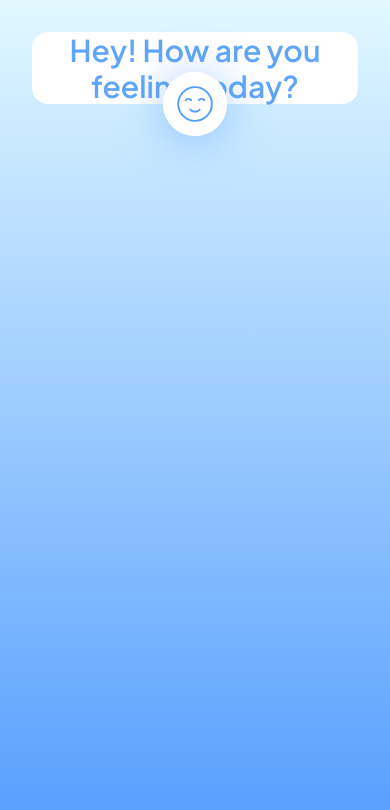
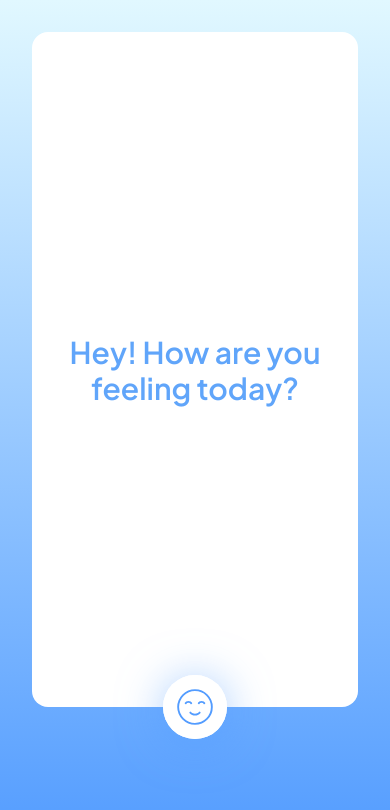
Before and after one commit to devignx/gta-prep, a React (Create React App) app: page / in a window 390 px wide. Shown: the top 810 px of the page. Built offline with nearby package versions, Linux system fonts and the light colour scheme.

Commit message:
home height solved

```diff
--- a/src/components/zen/ZenCards.jsx
+++ b/src/components/zen/ZenCards.jsx
@@ -8,7 +8,7 @@ const ZenCards = ({ selectedCategory, randomTask }) => {
     return (
         <div>
             <p
-                className={`text-6xl  p-8 mt-7 ml-5 ${
+                className={`md:text-6xl  p-8 mt-7 ml-5 ${
                     theme === "default" ? "text-black" : "text-white"
                 } `}
             >
--- a/src/pages/Home.jsx
+++ b/src/pages/Home.jsx
@@ -80,7 +80,7 @@ export default function Home() {
                 <div className="flex flex-wrap p-8 justify-center md:p-16">
 
                     <div
-                        className={`w-full  relative md:w-[45%] md:h-[80vh] h-auto rounded-2xl ${
+                        className={`w-full  relative md:w-[45%] md:h-[80vh] min-h-[80vh] h-auto rounded-2xl ${
                             theme === "default" ? "bg-white" : theme
                         } `}
                     >
```
